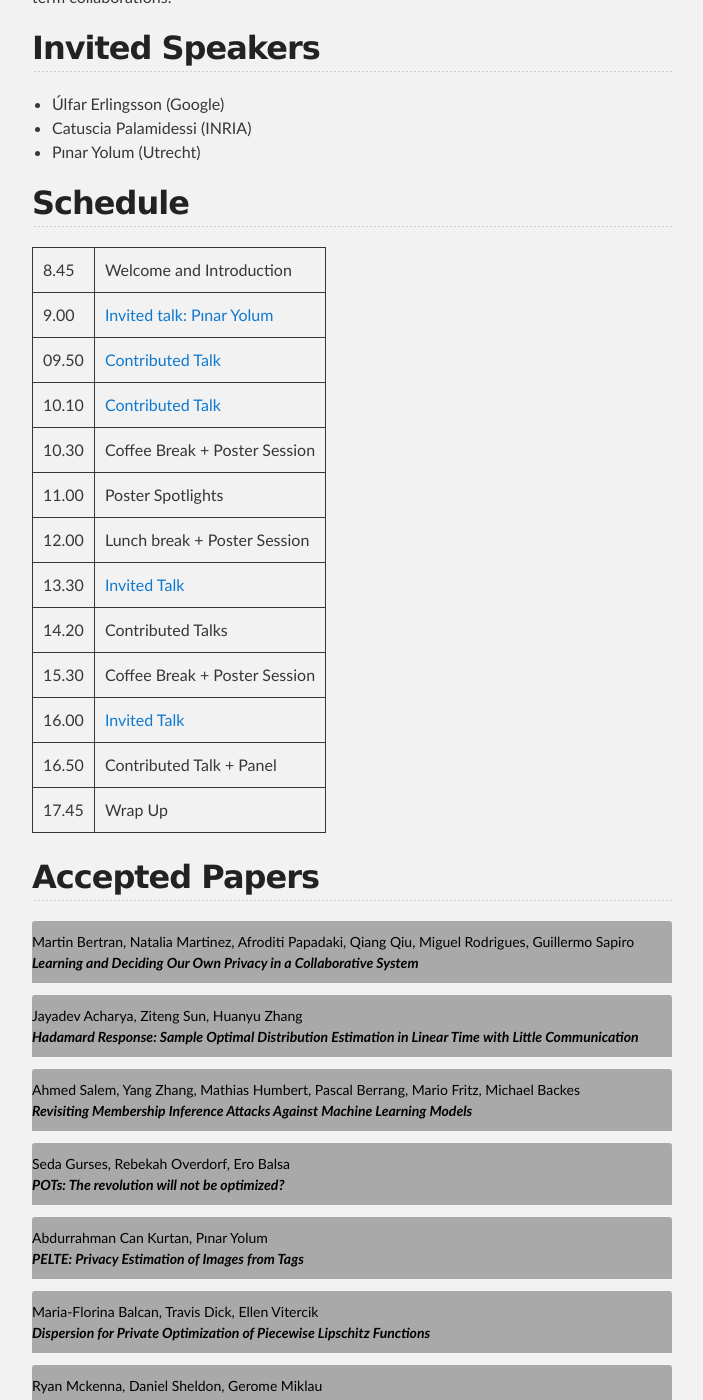
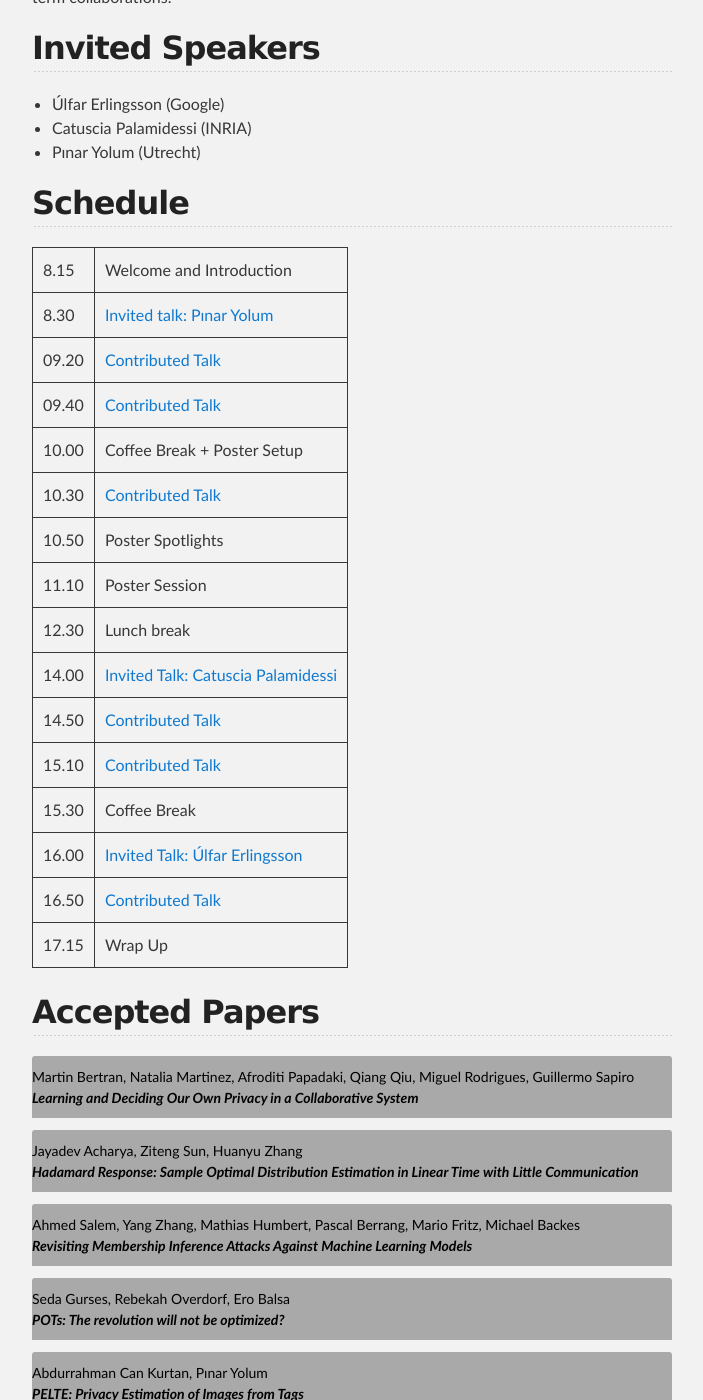
Before and after one commit to pimlai/PIMLAI18, a Jekyll site: the page built from index.md, in a window 1280 px wide and 1400 px high, scrolled down 870 px. Shown: the whole window, without its empty margins (288-991 px from the left). Built offline with Jekyll 4.4.1, drawn with Linux system fonts in a browser that asks for light colours; our own code applies the rules of GitHub Pages for plain Markdown files.

Commit message:
Updated schedule

```diff
--- a/index.md
+++ b/index.md
@@ -41,55 +41,67 @@
 <table>
 <tbody>
 <tr>
-<td>8.45</td>
+<td>8.15</td>
 <td>Welcome and Introduction</td>
 </tr>
 <tr>
-<td>9.00</td>
-<td><a href="#tabs1" data-toggle="collapse"> Invited talk: Pınar Yolum</a></td>
+<td>8.30</td>
+<td><a href="#tabs1" data-toggle="collapse">Invited talk: Pınar Yolum</a></td>
 </tr>
 <tr>
-<td>09.50</td>
-<td><a href="#tabs2" data-toggle="collapse"> Contributed Talk </a></td>
+<td>09.20</td>
+<td><a href="#tabs2" data-toggle="collapse">Contributed Talk</a></td>
 </tr>
 <tr>
-<td>10.10</td>
-<td><a href="#tabs3" data-toggle="collapse"> Contributed Talk </a></td>
+<td>09.40</td>
+<td><a href="#tabs3" data-toggle="collapse">Contributed Talk</a></td>
+</tr>
+<tr>
+<td>10.00</td>
+<td>Coffee Break + Poster Setup</td>
 </tr>
 <tr>
 <td>10.30</td>
-<td>Coffee Break + Poster Session</td>
+<td><a href="#tabs4" data-toggle="collapse">Contributed Talk</a></td>
 </tr>
 <tr>
-<td>11.00</td>
-<td>Poster Spotlights </td>
+<td>10.50</td>
+<td>Poster Spotlights</td>
 </tr>
 <tr>
-<td>12.00</td>
-<td>Lunch break + Poster Session</td>
+<td>11.10</td>
+<td>Poster Session</td>
 </tr>
 <tr>
-<td>13.30</td>
-<td><a href="#tabs4" data-toggle="collapse"> Invited Talk </a></td>
+<td>12.30</td>
+<td>Lunch break</td>
 </tr>
 <tr>
-<td>14.20</td>
-<td>Contributed Talks</td>
+<td>14.00</td>
+<td><a href="#tabs5" data-toggle="collapse">Invited Talk: Catuscia Palamidessi</a></td>
+</tr>
+<tr>
+<td>14.50</td>
+<td><a href="#tabs6" data-toggle="collapse">Contributed Talk</a></td>
+</tr>
+<tr>
+<td>15.10</td>
+<td><a href="#tabs7" data-toggle="collapse">Contributed Talk</a></td>
 </tr>
 <tr>
 <td>15.30</td>
-<td>Coffee Break + Poster Session</td>
+<td>Coffee Break</td>
 </tr>
 <tr>
 <td>16.00</td>
-<td><a href="#tabs3" data-toggle="collapse"> Invited Talk </a></td>
+<td><a href="#tabs8" data-toggle="collapse">Invited Talk: &Uacute;lfar Erlingsson</a></td>
 </tr>
 <tr>
 <td>16.50</td>
-<td>Contributed Talk + Panel</td>
+<td><a href="#tabs9" data-toggle="collapse">Contributed Talk</a></td>
 </tr>
 <tr>
-<td>17.45</td>
+<td>17.15</td>
 <td>Wrap Up</td>
 </tr>
 </tbody>
```
